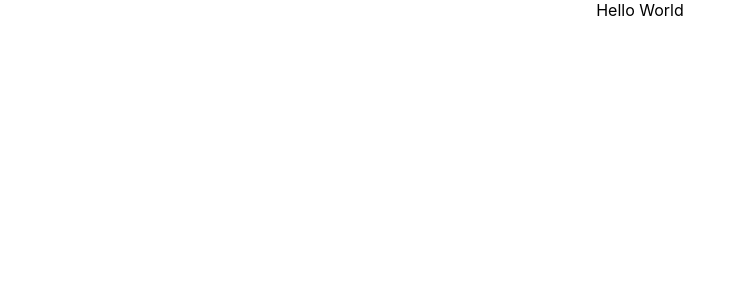
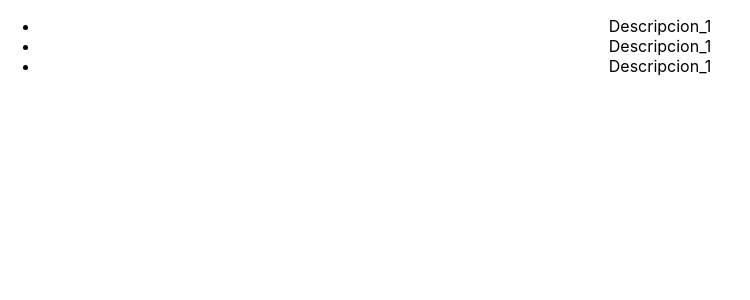
Before and after one commit to lucianofalcone13/mcga-front, a React (Create React App) app: page / in a window 1280 px wide. Shown: the top 300 px of the page, without its empty margins (0-750 px from the left). Built offline with nearby package versions, Linux system fonts and the light colour scheme.

Commit message:
Basic task list setup

```diff
--- a/src/App.js
+++ b/src/App.js
@@ -1,9 +1,10 @@
 import './App.css';
+import TaskList from './components/routes/taskList';
 
 function App() {
   return (
     <div className="App">
-      Hello World
+      <TaskList />
     </div>
   );
 }
--- /dev/null
+++ b/src/components/routes/taskList/index.js
@@ -0,0 +1,3 @@
+import TaskList from "./taskList";
+
+export default TaskList;
--- /dev/null
+++ b/src/components/routes/taskList/task/index.js
@@ -0,0 +1,3 @@
+import Task from './task';
+
+export default Task;
--- /dev/null
+++ b/src/components/routes/taskList/task/task.jsx
@@ -0,0 +1,11 @@
+import React from 'react'
+
+class Task extends React.Component {
+    render() {
+        return (
+            <li key={this.props.id}>{this.props.description}</li>
+        )
+    }
+}
+
+export default Task
--- /dev/null
+++ b/src/components/routes/taskList/taskList.jsx
@@ -0,0 +1,35 @@
+import React from 'react'
+import Task from './task'
+
+class TaskList extends React.Component {
+    constructor(props) {
+        super(props)
+        this.state = {
+            list: [{ id: '1', description: 'Descripcion_1' },
+            { id: '2', description: 'Descripcion_1' },
+            { id: '3', description: 'Descripcion_1' }]
+        }
+    }
+
+    renderList() {
+        return (
+            <ul>
+                {
+                    this.state.list.map((task) =>
+                        <Task id={task.id} description={task.description}/>
+                    )
+                }
+            </ul>
+        )
+    }
+
+    render() {
+        return (
+            <div>
+                {this.renderList()}
+            </div>
+        )
+    }
+}
+
+export default TaskList
```
Also changed, not shown: src/components/routes/taskList/task/task.module.css (added), src/components/routes/taskList/taskList.module.css (added).
